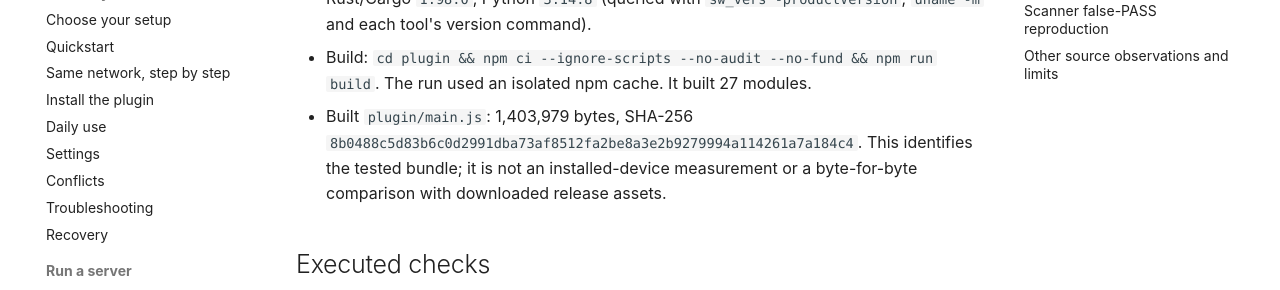
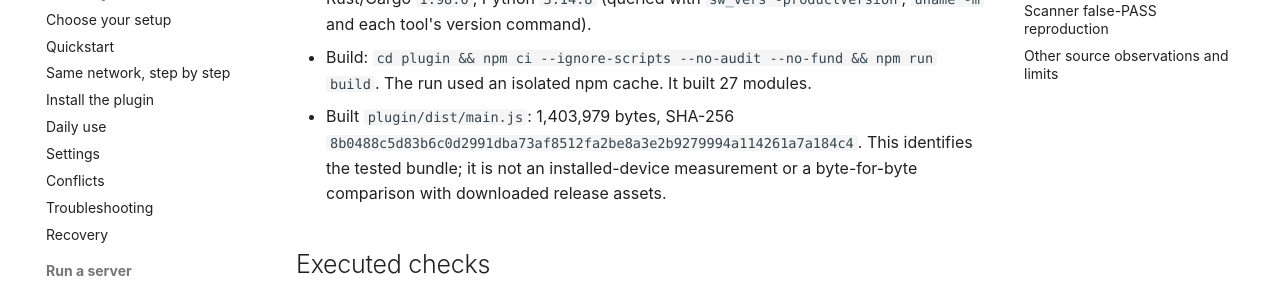
Before and after one commit to snaraj/obsync, an MkDocs documentation site: the page built from docs/validation-runs/2026-10-10-e2ee-plan-baseline.md, in a window 1280 px wide and 900 px high, scrolled down 396 px. Shown: the part 151-441 px from the top of the window. Built offline with MkDocs 1.6.1 and Material for MkDocs 9.7.7, drawn with Linux system fonts in a browser that asks for light colours; comment, search, counter and statistics services are not loaded.

Commit message:
docs(security): record the exact baseline bundle path (#344)
The baseline hash names the built output, which resides under plugin/dist.
Correct that path and verify the actual file is 1,403,979 bytes with SHA-256
8b0488c5d83b6c0d2991dba73af8512fa2be8a3e2b9279994a114261a7a184c4.
This changes no claim, test input, implementation or release artifact.

Accounting: +1/-1 in the baseline record. git diff --check passes. The
recorded test results still concern unchanged release 1.1.7 sources.
Refs #344.

- GPT-6

```diff
--- a/docs/validation-runs/2026-10-10-e2ee-plan-baseline.md
+++ b/docs/validation-runs/2026-10-10-e2ee-plan-baseline.md
@@ -17,7 +17,7 @@ physical device or production credential took part.
   `sw_vers -productVersion`, `uname -m` and each tool's version command).
 - Build: `cd plugin && npm ci --ignore-scripts --no-audit --no-fund && npm run build`.
   The run used an isolated npm cache. It built 27 modules.
-- Built `plugin/main.js`: 1,403,979 bytes, SHA-256
+- Built `plugin/dist/main.js`: 1,403,979 bytes, SHA-256
   `8b0488c5d83b6c0d2991dba73af8512fa2be8a3e2b9279994a114261a7a184c4`.
   This identifies the tested bundle; it is not an installed-device measurement
   or a byte-for-byte comparison with downloaded release assets.
```
